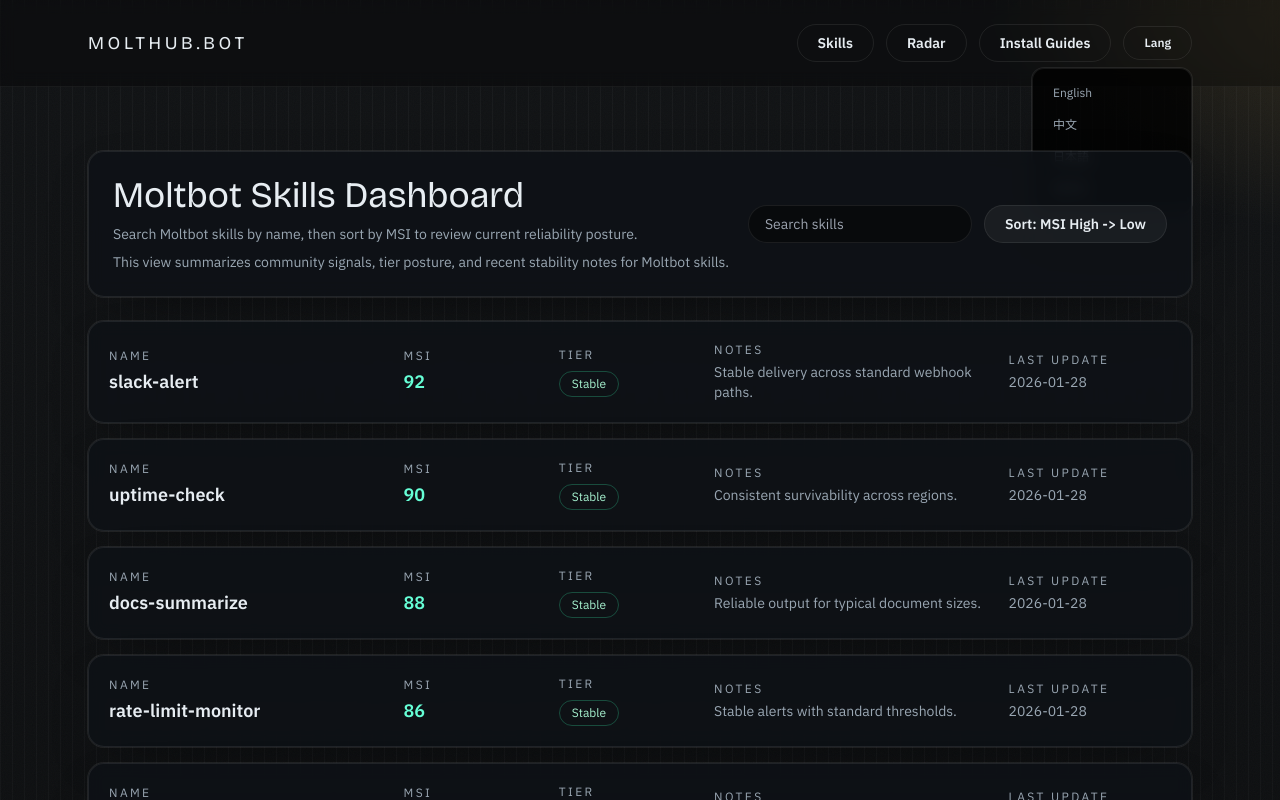
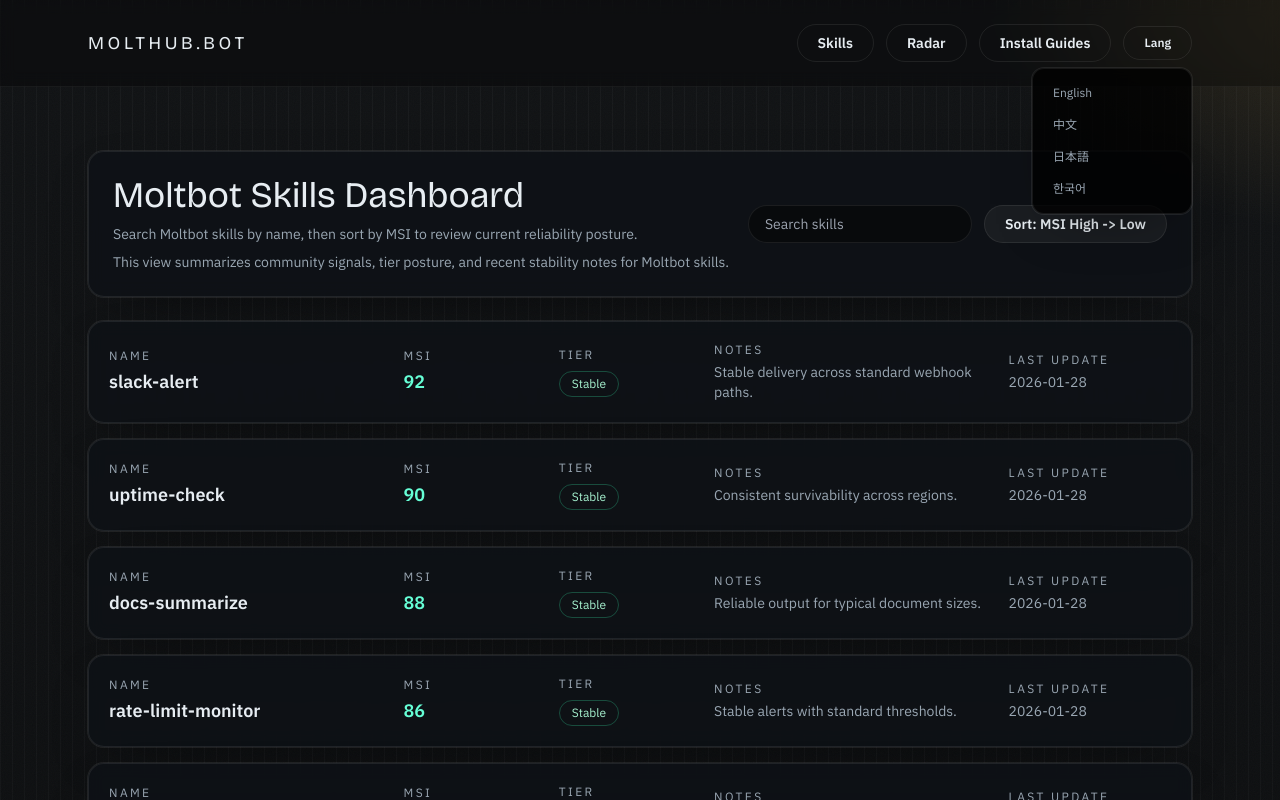
Before and after one commit to errun/molthub, a Next.js app: page /skills in a window 1280 px wide. Both pictures are taken after a click on the heading "Lang". Shown: the top 800 px of the page. Built offline with nearby package versions, Linux system fonts and the light colour scheme; no server answers.

Commit message:
Fix language menu stacking order

```diff
--- a/app/(site)/layout.tsx
+++ b/app/(site)/layout.tsx
@@ -10,7 +10,7 @@ export default async function SiteLayout({
 
   return (
     <div className="min-h-screen">
-      <header className="border-b border-white/5 bg-black/30 backdrop-blur">
+      <header className="relative z-50 border-b border-white/5 bg-black/30 backdrop-blur">
         <div className="container flex items-center justify-between py-6">
           <Link href="/" className="font-display text-lg tracking-[0.2em] uppercase">
             Molthub.bot
@@ -29,7 +29,7 @@ export default async function SiteLayout({
               <summary className="btn-ghost cursor-pointer list-none text-xs">
                 {dict.nav.language}
               </summary>
-              <div className="absolute right-0 mt-2 w-40 rounded-xl border border-border bg-black/80 p-2 text-xs text-muted shadow-glow">
+              <div className="absolute right-0 z-50 mt-2 w-40 rounded-xl border border-border bg-black/80 p-2 text-xs text-muted shadow-glow">
                 <Link className="block rounded-lg px-3 py-2 hover:bg-white/10" href="/">
                   {dict.nav.languageOptions.en}
                 </Link>
--- a/app/[locale]/layout.tsx
+++ b/app/[locale]/layout.tsx
@@ -26,7 +26,7 @@ export default async function LocaleLayout({
 
   return (
     <div className="min-h-screen">
-      <header className="border-b border-white/5 bg-black/30 backdrop-blur">
+      <header className="relative z-50 border-b border-white/5 bg-black/30 backdrop-blur">
         <div className="container flex items-center justify-between py-6">
           <Link href={prefix} className="font-display text-lg tracking-[0.2em] uppercase">
             Molthub.bot
@@ -45,7 +45,7 @@ export default async function LocaleLayout({
               <summary className="btn-ghost cursor-pointer list-none text-xs">
                 {dict.nav.language}
               </summary>
-              <div className="absolute right-0 mt-2 w-40 rounded-xl border border-border bg-black/80 p-2 text-xs text-muted shadow-glow">
+              <div className="absolute right-0 z-50 mt-2 w-40 rounded-xl border border-border bg-black/80 p-2 text-xs text-muted shadow-glow">
                 <Link className="block rounded-lg px-3 py-2 hover:bg-white/10" href="/">
                   {dict.nav.languageOptions.en}
                 </Link>
```
